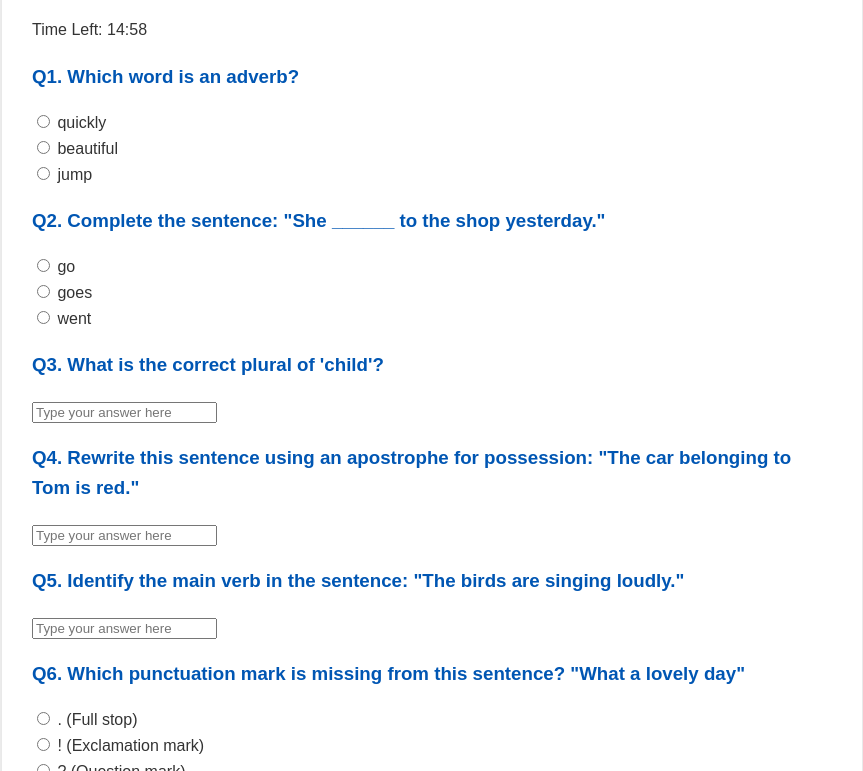
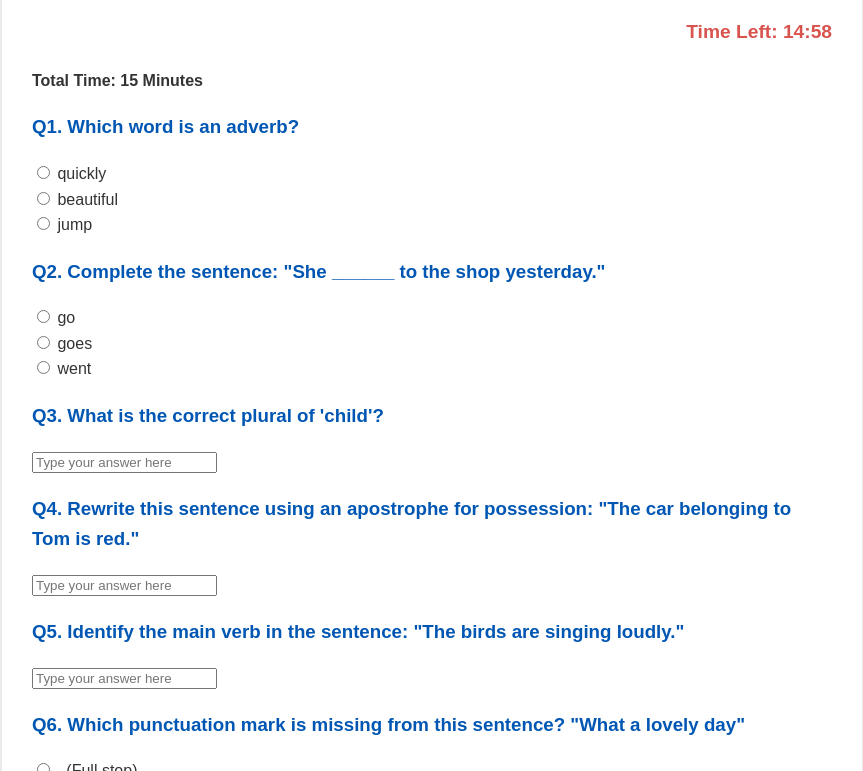
Before and after one commit to Night2512/ks2_assessment, a plain HTML site: page index.html in a window 1280 px wide. Both pictures are taken after typing "Sample", "Sample", "name@example.com" into the empty fields and a click on the button "Start Assessment". Shown: the part 205-976 px from the top of the page, without its empty margins (208-1071 px from the left). Drawn offline with Linux system fonts and the light colour scheme.

Commit message:
fixed timer layout

```diff
--- a/index.html
+++ b/index.html
@@ -35,7 +35,8 @@
 
         <div id="assessmentSection" class="section" style="display: none;">
             <h2>Assessment</h2>
-            <div id="timer">Time Left: <span id="time">15:00</span></div>
+            <p class="timer-display">Time Left: <span id="time">15:00</span></p>
+            <p><strong>Total Time: 15 Minutes</strong></p>
             <form id="assessmentForm">
                 <div class="question" id="q1">
                     <h3>Q1. Which word is an adverb?</h3>
```
